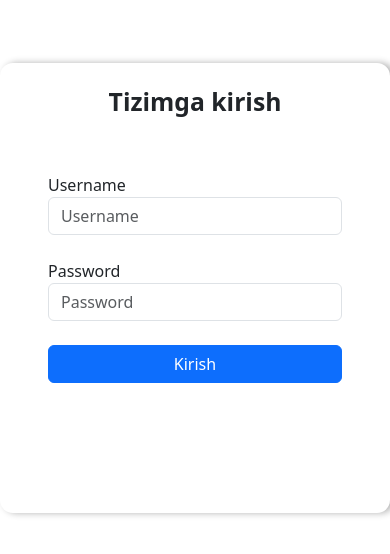
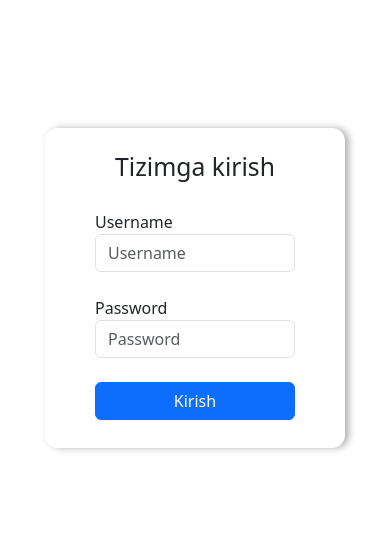
Before and after one commit to CodeNinjaUzb/GPS, a React (Vite) app: page /login in a window 390 px wide. Shown: the part 134-688 px from the top of the page. Built offline with nearby package versions, Linux system fonts and the light colour scheme; no server answers.

Commit message:
something is changed

```diff
--- a/src/pages/Login.jsx
+++ b/src/pages/Login.jsx
@@ -46,7 +46,7 @@ function Login() {
       <div className="wrapper d-flex align-items-center justify-content-center">
             <div className="login pt-4">
                   <h1 className='text-center fw-bolder fs-2'>Tizimga kirish</h1>
-                  <form className='p-5 d-flex flex-column gap-4'>
+                  <form className='d-flex flex-column gap-4'>
                         <div className="email">
                               <label className='text-bolder'>Username</label>
                               <input
--- a/src/pages/reports/Event.jsx
+++ b/src/pages/reports/Event.jsx
@@ -37,7 +37,7 @@ function EventDevice() {
                   <div className="back-route">
                         <i className="fa-solid fa-arrow-left text-primary" onClick={()=>navigate(-1)}></i>
                   </div>
-                <div className="filter flex-wrap d-flex align-items-center gap-3 justify-content-center">
+                <div className="filter flex-wrap d-flex align-items-center gap-3">
                       <div className="coolinput">
                             <label htmlFor="input" className="text">Mashina raqami</label>
                             <input
--- a/src/pages/reports/Route.jsx
+++ b/src/pages/reports/Route.jsx
@@ -38,7 +38,7 @@ function RouteDevice() {
                   <div className="back-route">
                         <i className="fa-solid fa-arrow-left text-primary" onClick={()=>navigate(-1)}></i>
                   </div>
-                <div className="filter w-100 d-flex flex-wrap align-items-center gap-3 justify-content-center">
+                <div className="filter w-100 d-flex flex-wrap align-items-center gap-3">
                       <div className="coolinput">
                             <label htmlFor="input" className="text">Mashina raqami</label>
                             <input
--- a/src/pages/reports/Stop.jsx
+++ b/src/pages/reports/Stop.jsx
@@ -37,9 +37,9 @@ function StopDevice() {
                   <div className="back-route">
                         <i className="fa-solid fa-arrow-left text-primary" onClick={()=>navigate(-1)}></i>
                   </div>
-                <div className="filter flex-wrap d-flex align-items-center gap-3 justify-content-center">
+                <div className="filter flex-wrap d-flex align-items-center gap-3">
                       <div className="coolinput">
-                            <label htmlfor="input" className="text">Mashina raqami</label>
+                            <label htmlFor="input" className="text">Mashina raqami</label>
                             <input
                               required
                               onChange={(e)=>handle(e)}
--- a/src/pages/reports/Summary.jsx
+++ b/src/pages/reports/Summary.jsx
@@ -37,7 +37,7 @@ function SummaryDevice() {
                   <div className="back-route">
                         <i className="fa-solid fa-arrow-left text-primary" onClick={()=>navigate(-1)}></i>
                   </div>
-                <div className="filter flex-wrap d-flex align-items-center gap-3 justify-content-center">
+                <div className="filter flex-wrap d-flex align-items-center gap-3">
                       <div className="coolinput">
                             <label htmlfor="input" className="text">Mashina raqami</label>
                             <input
--- a/src/pages/reports/Trip.jsx
+++ b/src/pages/reports/Trip.jsx
@@ -37,7 +37,7 @@ function TripDevice() {
                   <div className="back-route">
                         <i className="fa-solid fa-arrow-left text-primary" onClick={()=>navigate(-1)}></i>
                   </div>
-                <div className="filter flex-wrap d-flex align-items-center gap-3 justify-content-center">
+                <div className="filter flex-wrap d-flex align-items-center gap-3">
                       <div className="coolinput">
                             <label htmlfor="input" className="text">Mashina raqami</label>
                             <input
--- a/src/styles/login.css
+++ b/src/styles/login.css
@@ -3,12 +3,33 @@
       height: 100vh;
 }
 .login{
-      width: 450px;
-      height: 450px;
+      width: 350px;
+      height: 350px;
       box-shadow: 4px 0 7px rgba(0, 0, 0, 0.3);
       border-radius: 13px;
 }
 form{
       width: 100%;
       height: 100%;
+      padding: 20px 50px;
 }
+@media screen and (min-width : 576px ) and (max-width : 767px){
+      .login{
+            width: 300px;
+            height: 320px;
+      }
+      .login h1{
+            font-weight: normal !important;
+      }
+
+}
+@media screen and (max-width : 575px){
+      .login{
+            width: 300px;
+            height: 320px;
+      }
+      .login h1{
+            font-weight: normal !important;
+      }
+
+}
```
